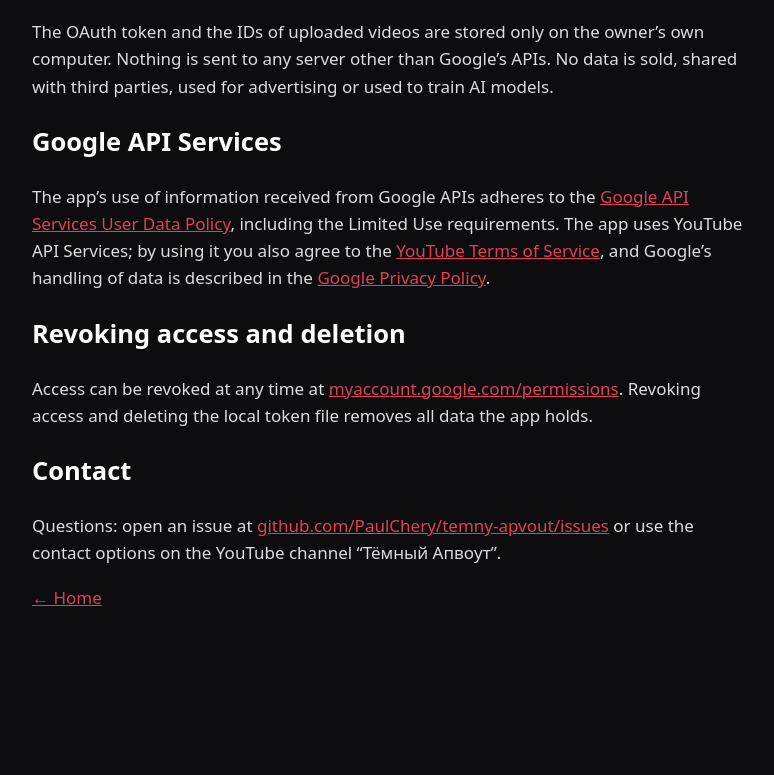
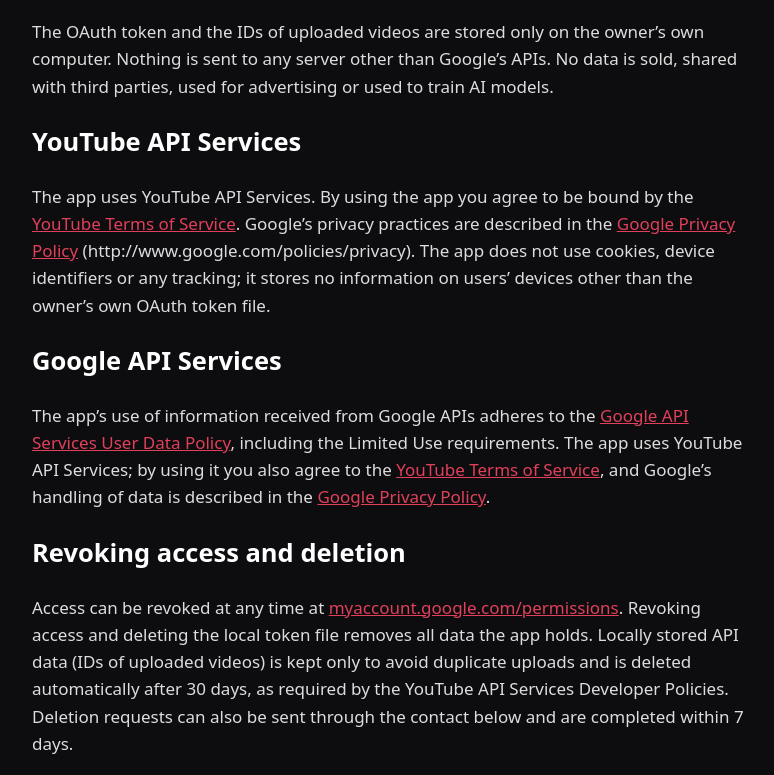
Before and after one commit to PaulChery/temny-apvout, a plain HTML site: page privacy.html in a window 1280 px wide. Shown: the part 614-1389 px from the top of the page, without its empty margins (248-1022 px from the left). Before the commit the page ends 1290 px from the top, so only its background shows below. Drawn offline with Linux system fonts and the light colour scheme.

Commit message:
YouTube API Services sections, data retention

```diff
--- a/privacy.html
+++ b/privacy.html
@@ -33,6 +33,13 @@
 any server other than Google’s APIs. No data is sold, shared with third parties, used for advertising or used to
 train AI models.</p>
 
+<h2>YouTube API Services</h2>
+<p>The app uses YouTube API Services. By using the app you agree to be bound by the
+<a href="https://www.youtube.com/t/terms">YouTube Terms of Service</a>. Google’s privacy practices are described in the
+<a href="https://policies.google.com/privacy">Google Privacy Policy</a> (http://www.google.com/policies/privacy).
+The app does not use cookies, device identifiers or any tracking; it stores no information on users’ devices other
+than the owner’s own OAuth token file.</p>
+
 <h2>Google API Services</h2>
 <p>The app’s use of information received from Google APIs adheres to the
 <a href="https://developers.google.com/terms/api-services-user-data-policy">Google API Services User Data Policy</a>,
@@ -43,7 +50,10 @@ in the <a href="https://policies.google.com/privacy">Google Privacy Policy</a>.<
 <h2>Revoking access and deletion</h2>
 <p>Access can be revoked at any time at
 <a href="https://myaccount.google.com/permissions">myaccount.google.com/permissions</a>. Revoking access and
-deleting the local token file removes all data the app holds.</p>
+deleting the local token file removes all data the app holds. Locally stored API data (IDs of uploaded videos) is kept only to
+avoid duplicate uploads and is deleted automatically after 30 days, as required by the YouTube API Services
+Developer Policies. Deletion requests can also be sent through the contact below and are completed
+within 7 days.</p>
 
 <h2>Contact</h2>
 <p>Questions: open an issue at <a href="https://github.com/PaulChery/temny-apvout/issues">github.com/PaulChery/temny-apvout/issues</a> or use the contact options on the
```
Also changed, not shown: index.html (+9 -2 lines).
